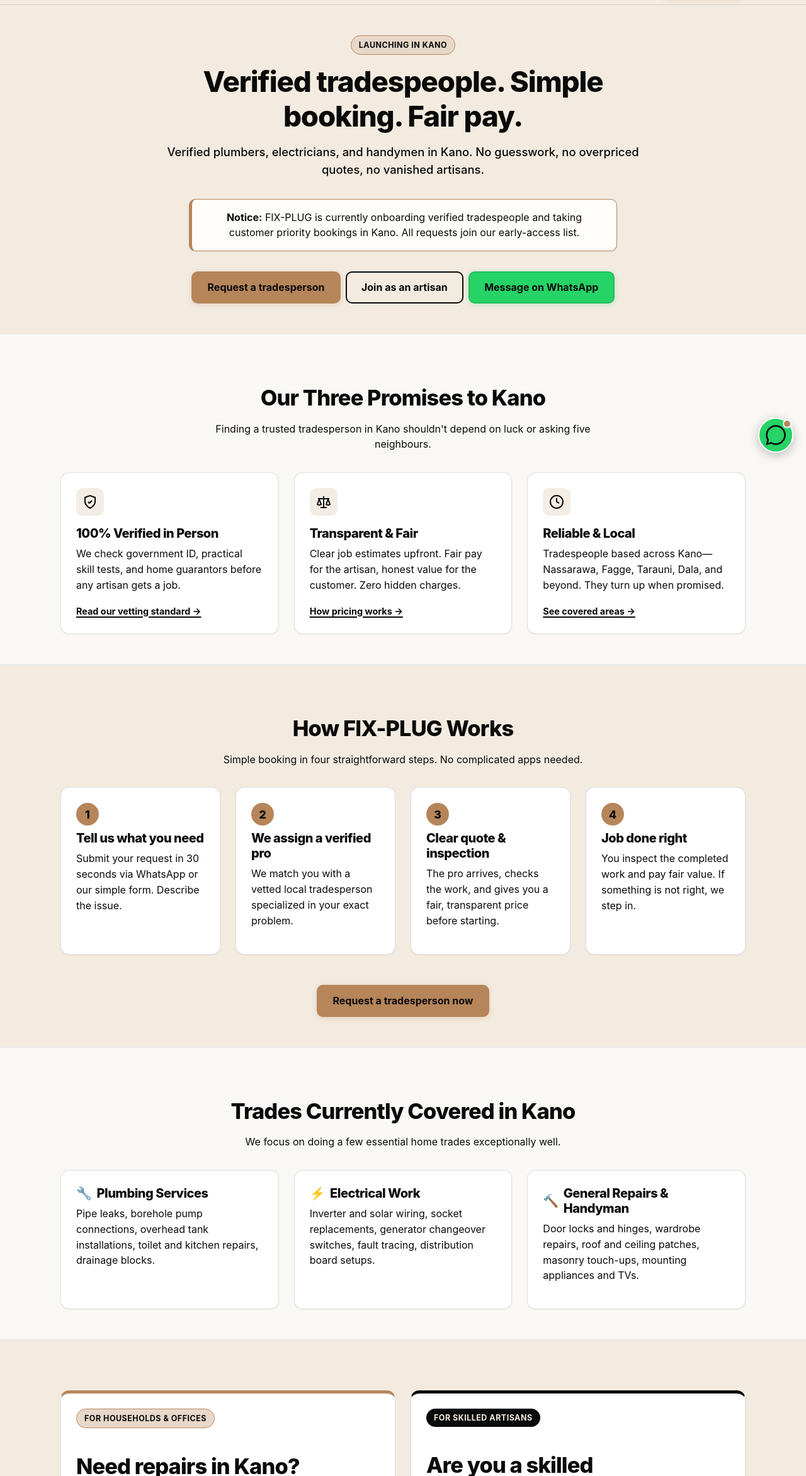
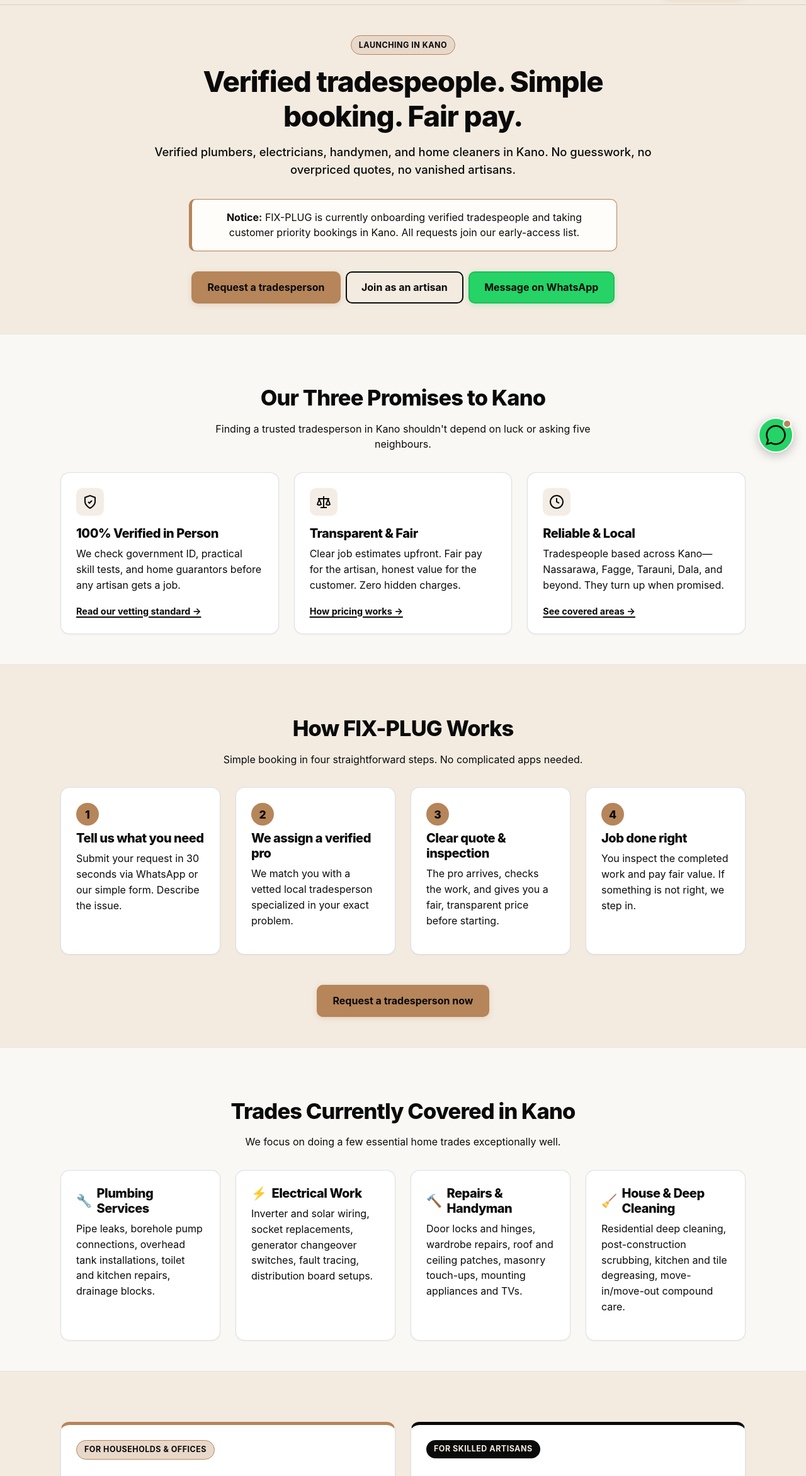
Before and after one commit to shvrk44-glitch/fix-plug, a website: page index.html in a window 1280 px wide. Shown: the part 57-2401 px from the top of the page at 63% size. Drawn offline with Linux system fonts and the light colour scheme.

Commit message:
feat: add house cleaning and deep cleaning services across site, forms, and translations

```diff
--- a/index.html
+++ b/index.html
@@ -40,7 +40,7 @@
     "@context": "https://schema.org",
     "@type": "HomeAndConstructionBusiness",
     "name": "FIX-PLUG",
-    "description": "Verified plumbers, electricians, and handymen in Kano, Nigeria. Simple booking, fair pay, transparent pricing.",
+    "description": "Verified plumbers, electricians, handymen, and professional cleaners in Kano, Nigeria. Simple booking, fair pay, transparent pricing.",
     "url": "https://fixplug.ng",
     "logo": "https://fixplug.ng/assets/logo.svg",
     "image": "https://fixplug.ng/assets/og-image.svg",
@@ -270,7 +270,7 @@
           <p>We focus on doing a few essential home trades exceptionally well.</p>
         </div>
 
-        <div class="card-grid card-grid-3">
+        <div class="card-grid card-grid-4">
           <div class="card">
             <h3 style="display: flex; align-items: center; gap: 8px;">
               <span>🔧</span> Plumbing Services
@@ -287,9 +287,16 @@
 
           <div class="card">
             <h3 style="display: flex; align-items: center; gap: 8px;">
-              <span>🔨</span> General Repairs &amp; Handyman
+              <span>🔨</span> Repairs &amp; Handyman
             </h3>
             <p>Door locks and hinges, wardrobe repairs, roof and ceiling patches, masonry touch-ups, mounting appliances and TVs.</p>
+          </div>
+
+          <div class="card">
+            <h3 style="display: flex; align-items: center; gap: 8px;">
+              <span>🧹</span> House &amp; Deep Cleaning
+            </h3>
+            <p>Residential deep cleaning, post-construction scrubbing, kitchen and tile degreasing, move-in/move-out compound care.</p>
           </div>
         </div>
       </div>
--- a/js/i18n.js
+++ b/js/i18n.js
@@ -6,7 +6,7 @@
 const FIX_PLUG_I18N = {
   en: {
     tagline: "Verified tradespeople. Simple booking. Fair pay.",
-    subtagline: "Verified plumbers, electricians, and handymen in Kano. No guesswork, no overpriced quotes, no vanished artisans.",
+    subtagline: "Verified plumbers, electricians, handymen, and home cleaners in Kano. No guesswork, no overpriced quotes, no vanished artisans.",
     btn_request: "Request a tradesperson",
     btn_join: "Join as an artisan",
     btn_whatsapp: "Message on WhatsApp",
@@ -28,7 +28,7 @@ const FIX_PLUG_I18N = {
   },
   ha: {
     tagline: "Kwararrun ma'aikatan hannu da aka tantance. Saukin nema. Halaltaccen biya.",
-    subtagline: "Kwararrun magina, masu aikin famfo, wutar lantarki, da gyare-gyaren gida a Kano. Ba zamba, ba tsadar karya, ba guduwa ba tare da an gama aiki ba.",
+    subtagline: "Kwararrun masu aikin famfo, wutar lantarki, gyare-gyaren gida da masu aikin shara da goge-goge a Kano. Ba zamba, ba tsadar karya, ba guduwa ba tare da an gama aiki ba.",
     btn_request: "Nemi ma'aikaci yanzu",
     btn_join: "Shiga a matsayin mai sana'a",
     btn_whatsapp: "Tuntube mu a WhatsApp",
```
Also changed, not shown: artisans/index.html (+1 -0 lines), customers/index.html (+2 -1 lines).
